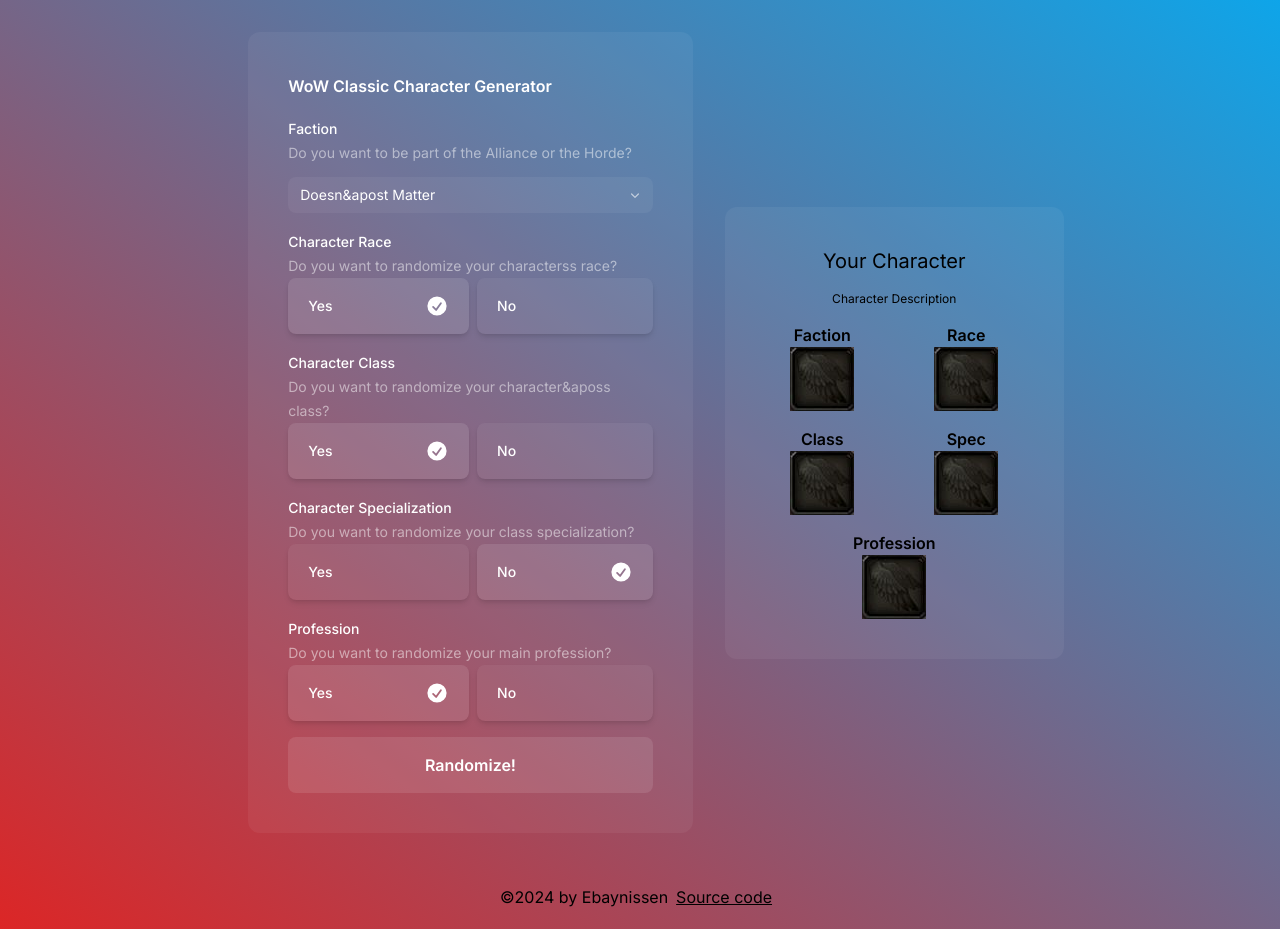
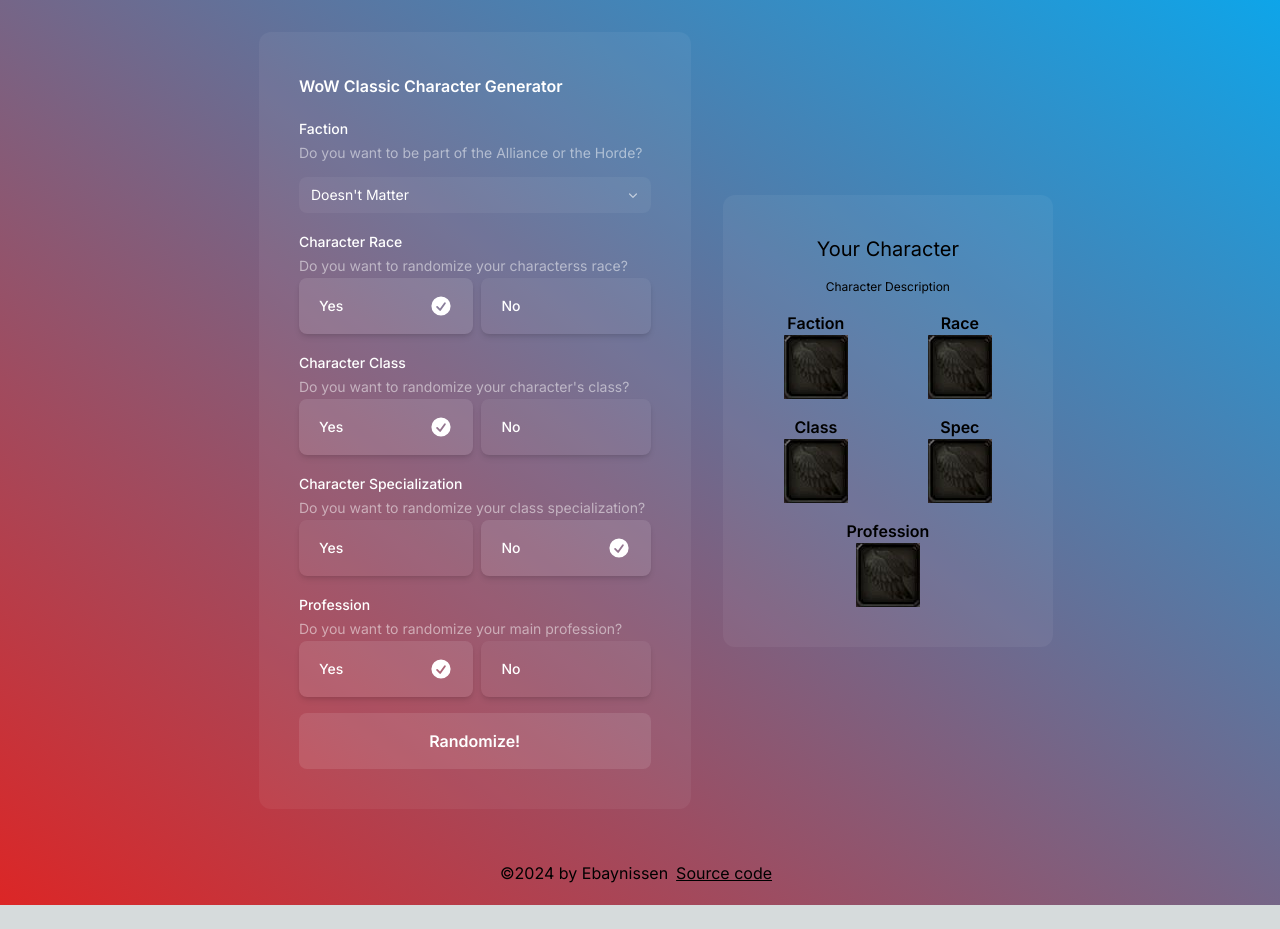
Before and after one commit to ebaynissen/wow-classic-randomizer, a Next.js app: page /wow-classic-generator/ in a window 1280 px wide. After the commit the page ends 905 px from the top, so only its background shows below. Built offline with nearby package versions, Linux system fonts and the light colour scheme.

Commit message:
✏️ Apostrophe Errors

```diff
--- a/src/app/page.tsx
+++ b/src/app/page.tsx
@@ -225,7 +225,7 @@
                                     )}
                                 >
                                     <option value="random">
-                                        Doesn&apost Matter
+                                        Doesn&apos;t Matter
                                     </option>
                                     <option value="alliance">Alliance</option>
                                     <option value="horde">Horde</option>
@@ -275,7 +275,7 @@
                                 Character Class
                             </Label>
                             <Description className="text-sm/6 text-white/50">
-                                Do you want to randomize your character&aposs
+                                Do you want to randomize your character&apos;s
                                 class?
                             </Description>
                             <RadioGroup
```
